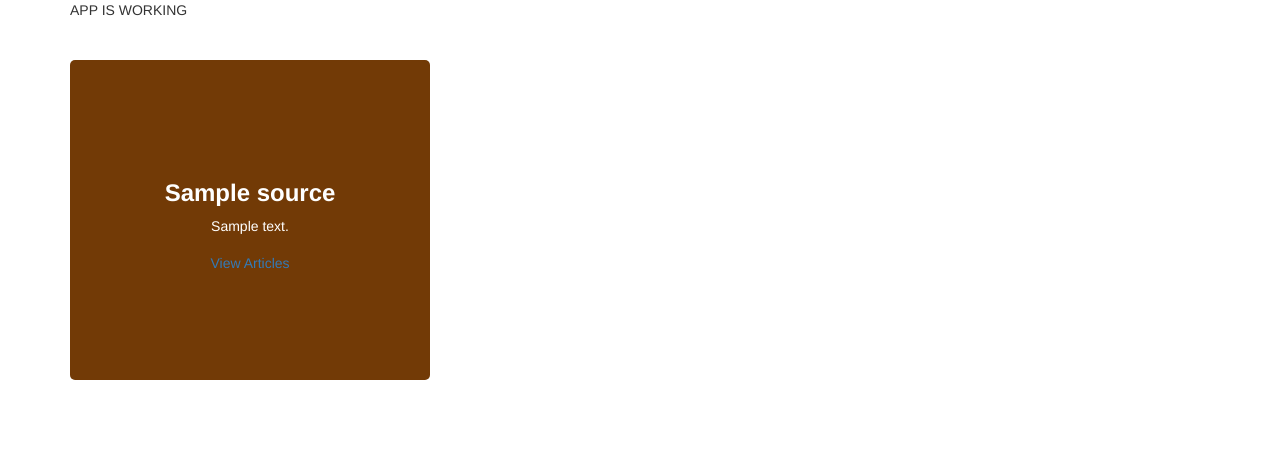
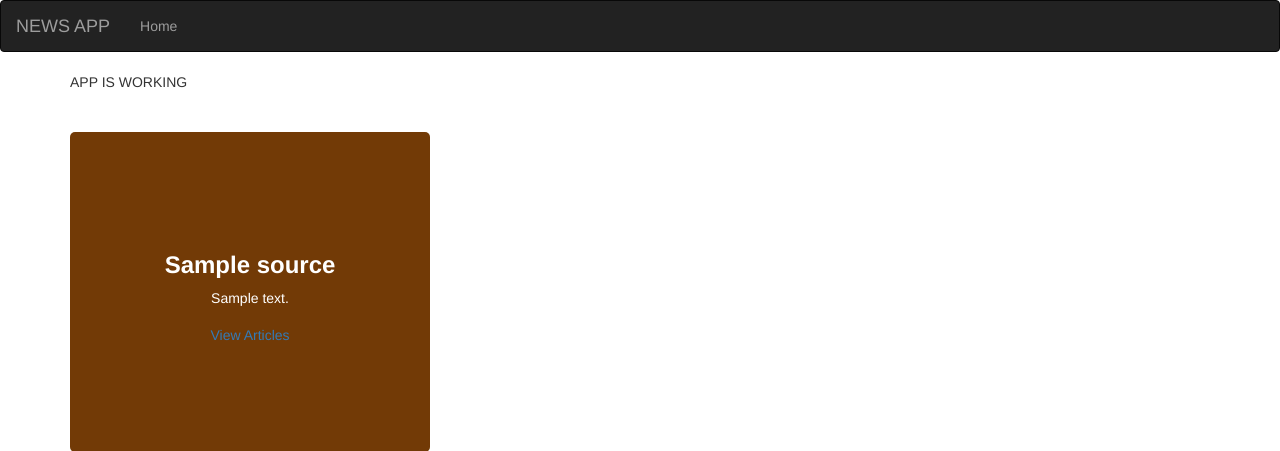
Before and after one commit to devjamesnjoroge/news-app, a Flask app: template app/templates/index.html in a window 1280 px wide. Shown: the top 451 px of the page. Run offline with Flask 2, Linux system fonts and the light colour scheme; the template is opened without the code that fills it: most values are stand-ins (such as "Sample title", 1, 10 or a date in 2020); some libraries are stand-ins or nearby versions.

Commit message:
ft: add navbar

```diff
--- a/app/templates/base.html
+++ b/app/templates/base.html
@@ -15,6 +15,11 @@
 </head>
 <body>
 
+    <!-- Navbar block  -->
+    {% block navbar %}
+        {% include 'navbar.html' %}
+    {% endblock %}
+
     {% block content %}
 
     {% endblock %}
--- a/app/templates/index.html
+++ b/app/templates/index.html
@@ -16,7 +16,7 @@
            <div class="source_wrapper">
                 <h3><b class="text-center">{{ source.name }}</b></h3>
                 <p>{{ source.description }}</p>
-               <a class="btn btn-dark" href="/source/{{ source.id }}" target="_blank" rel="noopener noreferrer">View Articles</a>
+               <a class="btn btn-dark" href="/source/{{ source.id }}">View Articles</a>
            </div>
 
         </div>
--- /dev/null
+++ b/app/templates/navbar.html
@@ -0,0 +1,19 @@
+<div class="navbar navbar-inverse" role="navigation">
+    <div class="container-fluid">
+        <div class="navbar-header">
+            <button type="button" class="navbar-toggle" data-toggle="collapse" data-target=".navbar-collapse">
+              <span class="sr-only">Toggle navigation</span>
+              <span class="icon-bar"></span>
+              <span class="icon-bar"></span>
+              <span class="icon-bar"></span>
+            </button>
+            <a class="navbar-brand" href="/"> NEWS APP </a>
+        </div>
+        <div class="navbar-collapse collapse">
+            <ul class="nav navbar-nav">
+                <li><a href="/">Home</a></li>
+        </div>
+
+    </div>
+</div>
+</body>
```
